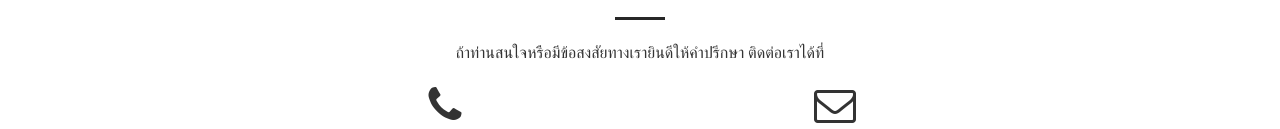
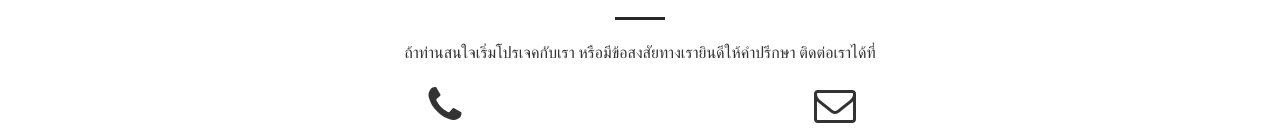
Before and after one commit to Anuchap/anuchap.github.io-, a website: page index.html in a window 1280 px wide. Shown: the part 2770-2899 px from the top of the page. Drawn offline with nearby package versions, Linux system fonts and the light colour scheme.

Commit message:
edit content

```diff
--- a/index.html
+++ b/index.html
@@ -280,7 +280,7 @@
                 <div class="col-lg-8 col-lg-offset-2 text-center">
                     <h2 class="section-heading">Let's Get In Touch!</h2>
                     <hr class="primary">
-                    <p>ถ้าท่านสนใจหรือมีข้อสงสัยทางเรายินดีให้คำปรึกษา ติดต่อเราได้ที่</p>
+                    <p>ถ้าท่านสนใจเริ่มโปรเจคกับเรา หรือมีข้อสงสัยทางเรายินดีให้คำปรึกษา ติดต่อเราได้ที่</p>
                 </div>
                 <div class="col-lg-4 col-lg-offset-2 text-center">
                     <i class="fa fa-phone fa-3x sr-contact"></i>
```
